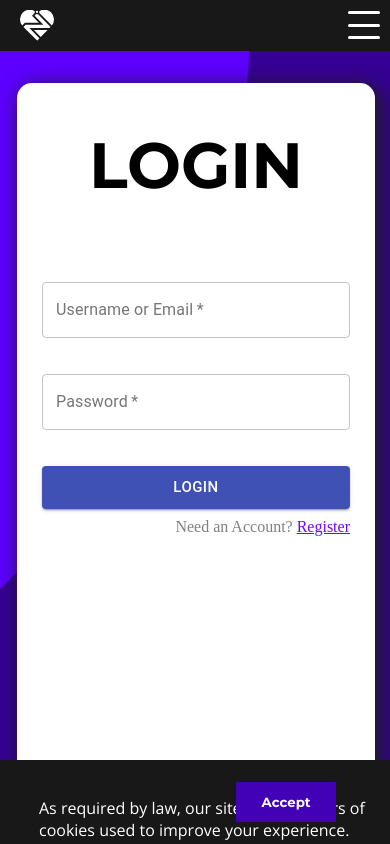
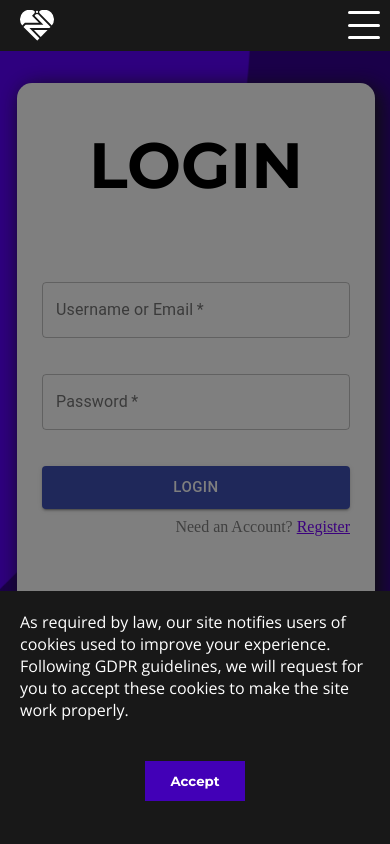
Before and after one commit to NerdeeApp/Nerdee-Web, a React (Create React App) app: page /login in a window 390 px wide. Built offline with nearby package versions, Linux system fonts and the light colour scheme.

Commit message:
Fixed some wrapping and other issues in dashboard and cookie banner

```diff
--- a/src/components/AcceptCookies.tsx
+++ b/src/components/AcceptCookies.tsx
@@ -7,16 +7,19 @@ export const AcceptCookies: FC<any> = () => {
 
 		Cookie.set('AcceptedCookies', true, { maxAge: 365 * 24 * 60 * 60 });
 
-		document.getElementsByClassName('CookieBanner')[0].classList.toggle('hidden');
+		document.getElementsByClassName('cookieHolder')[0].classList.toggle('hidden');
 	};
 
 	return (
-		<div className='CookieBanner'>
-			<p>
-				As required by law, our site notifies users of cookies used to improve your experience. Following GDPR
-				guidelines, we will request for you to accept these cookies to make the site work properly.
-			</p>
-			<button onClick={HideCookie}>Accept</button>
+		<div className='cookieHolder'>
+			<div className='background' />
+			<div className='CookieBanner'>
+				<p>
+					As required by law, our site notifies users of cookies used to improve your experience. Following
+					GDPR guidelines, we will request for you to accept these cookies to make the site work properly.
+				</p>
+				<button onClick={HideCookie}>Accept</button>
+			</div>
 		</div>
 	);
 };
--- a/src/style/dashboard.scss
+++ b/src/style/dashboard.scss
@@ -1,6 +1,8 @@
 .container {
     width: 35vw;
-    height: 90vh;
+    height: 100%;
+
+    min-height: 90vh;
 
     background-color: white;
 
--- a/src/style/global.scss
+++ b/src/style/global.scss
@@ -39,6 +39,9 @@ html {
 	background-color: $background;
 
 	width: 100vw;
+	height: 100%;
+
+	min-height: 100vh;
 
 	overflow-x: hidden;
 }
@@ -292,6 +295,19 @@ nav {
 	overflow-y: scroll;
 }
 
+.cookieHolder {
+	.background {
+		position: absolute;
+		top: 0;
+
+		width: 100vw;
+		height: 100vh;
+		background-color: rgba(0, 0, 0, 0.5);
+
+		z-index: 999998;
+	}
+}
+
 .CookieBanner {
 	width: 100vw;
 	height: 10vh;
@@ -303,6 +319,10 @@ nav {
 	bottom: 0;
 
 	z-index: 999999;
+
+	box-sizing: border-box;
+
+	padding: 20px;
 
 	color: white;
 
@@ -335,11 +355,42 @@ nav {
 	}
 
 	p {
-		height: 0vh;
-		top: 25%;
-		left: 10%;
+		width: 75%;
+		height: 100%;
+
+		padding: 0;
+		margin: 0;
 
 		position: absolute;
+	}
+
+	.background {
+		position: absolute;
+		top: 0;
+
+		width: 100vw;
+		height: 100vh;
+		background-color: #555;
+	}
+}
+
+@media screen and (max-width: 1000px) {
+	.CookieBanner {
+		height: 30vh;
+
+		button {
+			position: relative;
+
+			top: 10%;
+			left: 50%;
+		}
+
+		p {
+			position: relative;
+
+			width: 100%;
+			height: 70%;
+		}
 	}
 }
 
```
